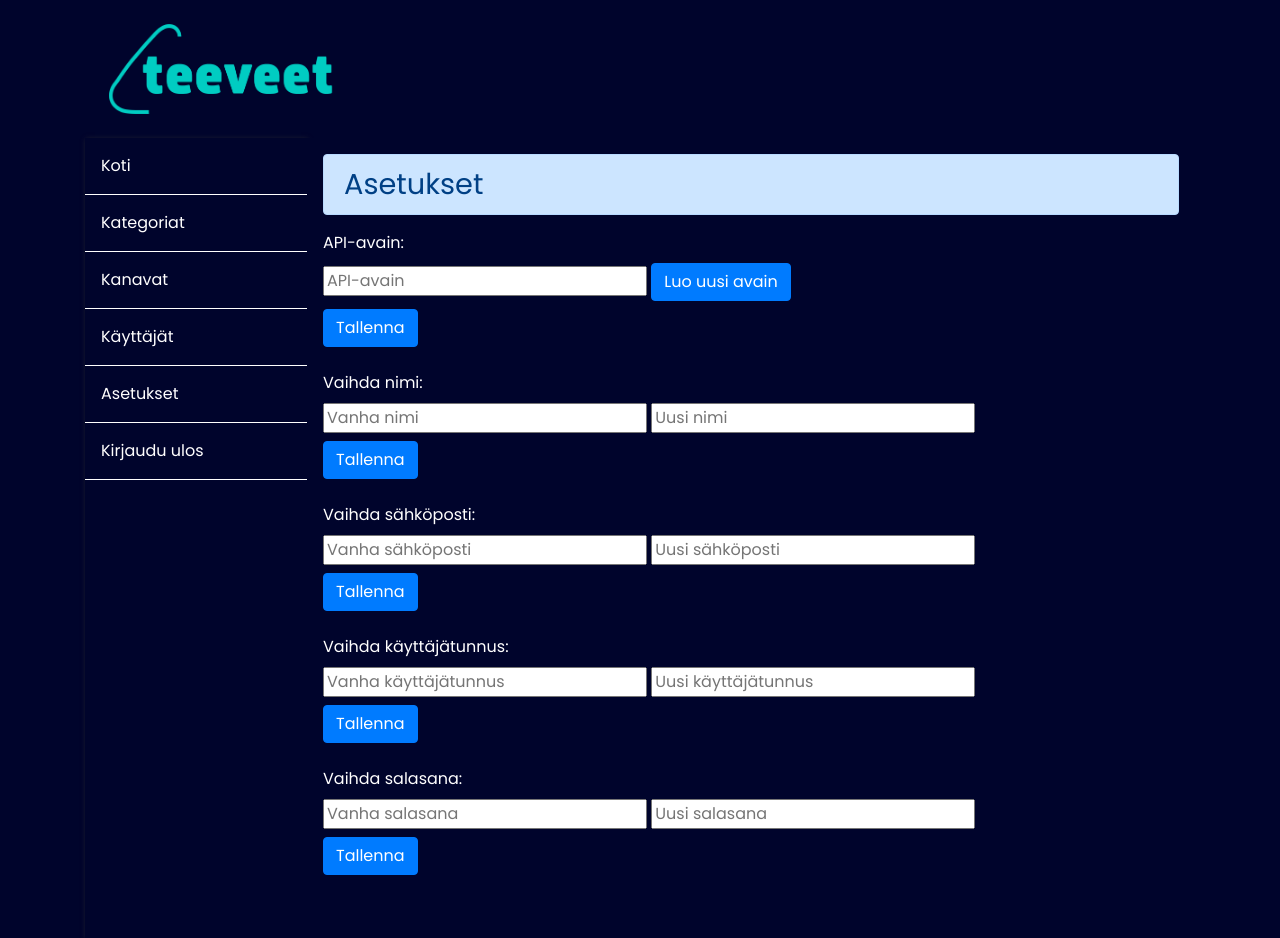
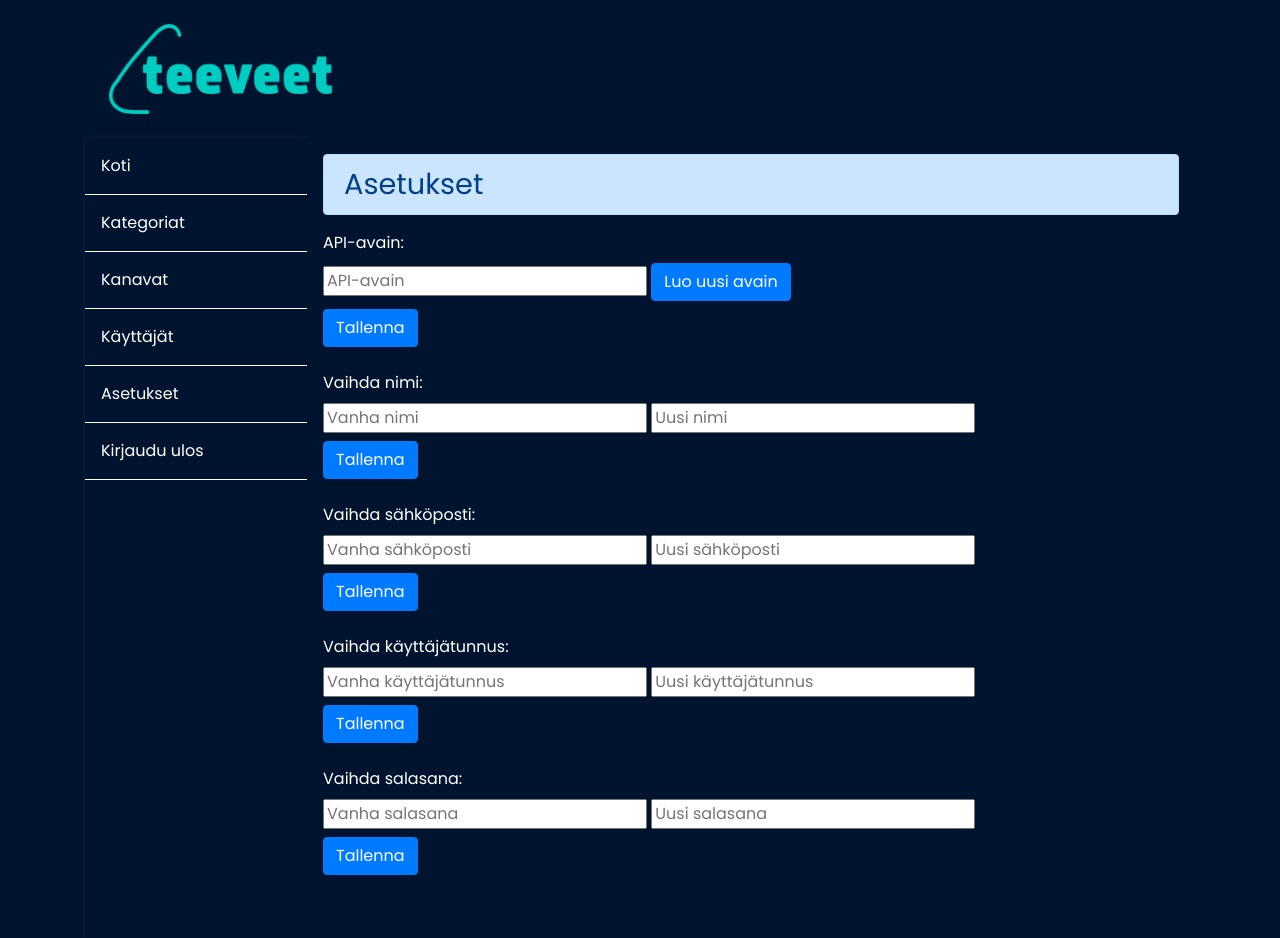
Before and after one commit to mdnoyanred/tv-app-backend, a PHP site: page /settings.php in a window 1280 px wide. Run offline with PHP 8.4, Linux system fonts and the light colour scheme; data that the repository does not hold is empty; some libraries are stand-ins or nearby versions.

Commit message:
Updated styles.

```diff
--- a/css/style.css
+++ b/css/style.css
@@ -13,7 +13,7 @@
 }
 
 body {
-	background: #00042c;
+	background: #00142F;
 	font-family: 'Poppins', sans-serif;
 }
 .fullscreen_bg {
@@ -80,7 +80,7 @@ body {
   }
 
  .site_branding {
-  	background: #00042c;
+    background: #00142F;
   	color: #fff;
  }
  .brand_wrapper {
@@ -111,7 +111,7 @@ body {
  }
 
 .main_wrapper {
-	background: #00042c;
+	background: #00142F;
 }
 
  .site_content{
@@ -124,11 +124,11 @@ body {
   min-height: 100vh;
  	flex:0 1 20%;
  	box-shadow: 1px 1px 5px 0px rgba(50, 50, 50, 0.75);
- 	background: #00042c;
+ 	background: #00142F;
  }
 
  .content_main {
-   background: #00042c;
+   background: #00142F;
  	 flex: 1;
  	 padding: 1rem;
  }
```
